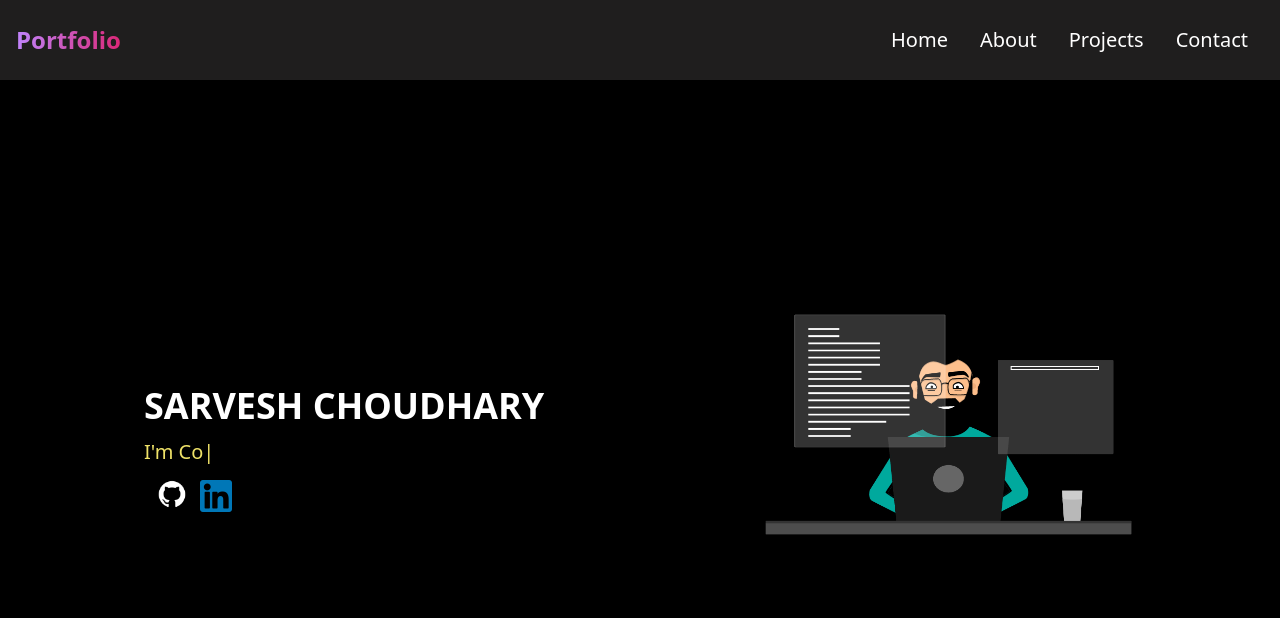
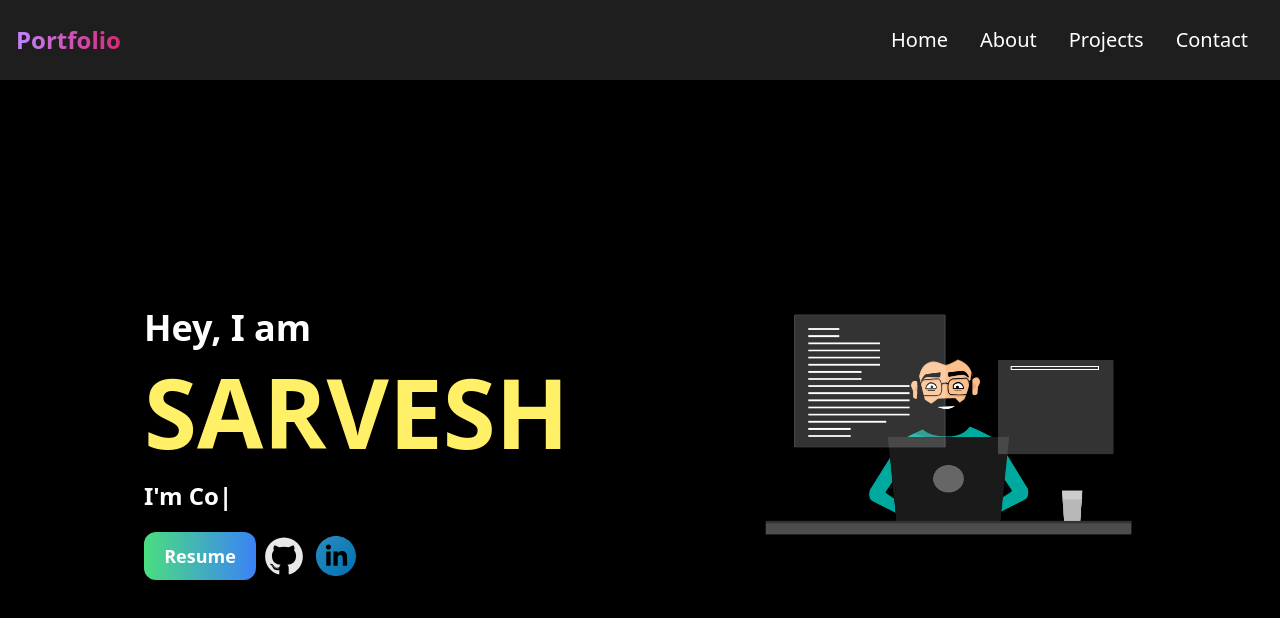
Before and after one commit to sarvesh018/Portfolio_React, a React (Vite) app: page / in a window 1280 px wide. Shown: the top 618 px of the page. Built offline with nearby package versions, Linux system fonts and the light colour scheme.

Commit message:
Final_Home

```diff
--- a/src/components/Home.jsx
+++ b/src/components/Home.jsx
@@ -1,26 +1,36 @@
 import React from "react";
 import Developer from "../assets/developer.gif";
-import github from "../assets/git.jpg";
+import github from "../assets/github.svg";
 import ReactTyped from "react-typed";
-import linkedin from "../assets/linkedin.png";
+import linkedin from "../assets/linkedin.svg";
 
 const Home = () => {
   const works = ["Frontend Developer", "Leetcoder", "Competitive Programmer"];
   return (
     <div name="home" className="h-screen bg-black text-white home">
-      <div className=" max-w-screen-lg h-full mx-auto flex flex-col md:flex-row items-center justify-center gap-10 md:ml-auto">
-        <div className="py-[2rem] px-4 md:mt-[6rem] mt-[5rem] items-center justify-center">
-          <p className="text-2xl md:my-3 font-bold md:text-4xl">
-            SARVESH CHOUDHARY
+      <div className=" max-w-screen-lg h-full mx-auto flex flex-col sm:flex-row items-center justify-center md:ml-auto">
+        <div className="py-[2rem] px-4 md:mt-[6rem] mt-[5rem] items-center justify-center w-3/4 md:w-2/4">
+          <p className="lg:text-4xl pt-2 md:text-3xl text-2xl font-bold ">
+            Hey, I am
           </p>
-          <p className="text-[#efe268] font-sans text-sm md:text-xl">
+          <p className="text-5xl md:text-6xl md:my-3 font-bold lg:text-8xl py-1 text-[#fff068] ">
+            SARVESH
+          </p>
+          <p className="font-semibold py-1 text-[1.2rem] md:text-2xl">
             I'm <ReactTyped strings={works} typeSpeed={100} loop />
           </p>
-          <div className="flex flex-row">
+          <div className="flex flex-col md:flex-row py-4 gap-2">
+            <button
+              type="button"
+              class="bg-gradient-to-r from-green-400 to-blue-500 hover:from-pink-500 hover:to-yellow-500 ... rounded-[0.5rem] md:rounded-xl w-20 md:w-[7rem] text-[1.2rem] md:text-lg md:font-bold text-white font-semibold"
+            >
+              <p className="px-1 py-1">Resume</p>
+            </button>
+            <div className="flex flex-row gap-3 py-1">
               <a href="https://github.com/sarvesh018" target="_blank">
                 <img
                   src={github}
-                className="md:w-[3.5rem] md:h-[3.5rem] w-[3rem] h-[3rem] cursor-pointer"
+                  className="md:w-[2.5rem] md:h-[2.5rem] w-[2rem] h-[2rem]  cursor-pointer invert"
                 />
               </a>
               <a
@@ -29,13 +39,14 @@ const Home = () => {
               >
                 <img
                   src={linkedin}
-                className="md:w-[2rem] md:h-[2rem] w-[1.5rem] h-[1.5rem] cursor-pointer mt-[.85rem]"
+                  className="md:w-[2.5rem] md:h-[2.5rem] w-[2rem] h-[2rem] cursor-pointer"
                 />
               </a>
             </div>
           </div>
+        </div>
         <img
-          className="w-5/6 sm:w-2/4 lg:w-2/5 shadow-2xl py-4 rounded-[2rem] md:ml-auto mt-10"
+          className="w-5/6 sm:w-2/4 lg:w-2/5 shadow-2xl md:py-4 rounded-[2rem] md:ml-auto mt-1 md:mt-10"
           src={Developer}
           alt=""
         />
--- a/src/components/Navbar.jsx
+++ b/src/components/Navbar.jsx
@@ -49,9 +49,9 @@ export default function Navbar() {
           {open ? <FaTimes size={30}/> : <FaBars size={30}/>}
 
           {open && (
-          <ul className="absolute right-0 shadow-2xl mr-2 mt-2 rounded-lg flex flex-col justify-center items-center text-black bg-slate-300 ">
+          <ul className="absolute right-0 shadow-2xl mr-2 mt-2 rounded-lg flex flex-col justify-center items-center text-black bg-[#fff] ">
             {links.map(({id, link}) =>(
-              <li key={id} className="px-10 cursor-pointer py-2 text-xl hover:bg-[#494848] hover:text-white w-full justify-center items-center border-black border-[0.1px]">
+              <li key={id} className="px-10 cursor-pointer py-2 text-xl hover:bg-[#494848] font-[600] font-serif hover:text-white w-full justify-center items-center border-black border-[0.1px]">
                 <Link onClick={handleSubmit} to={link} smooth duration={500}>
                   {link}
                 </Link>
```
Also changed, not shown: src/assets/github.svg, src/assets/linkedin.svg (added). Lines whose indentation alone changed are shown as unchanged.
